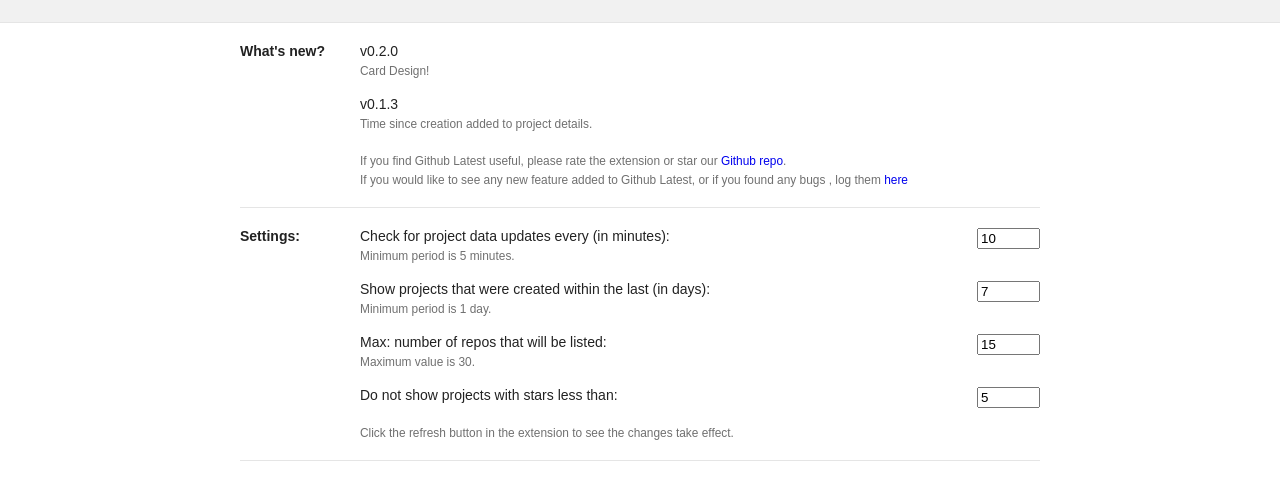
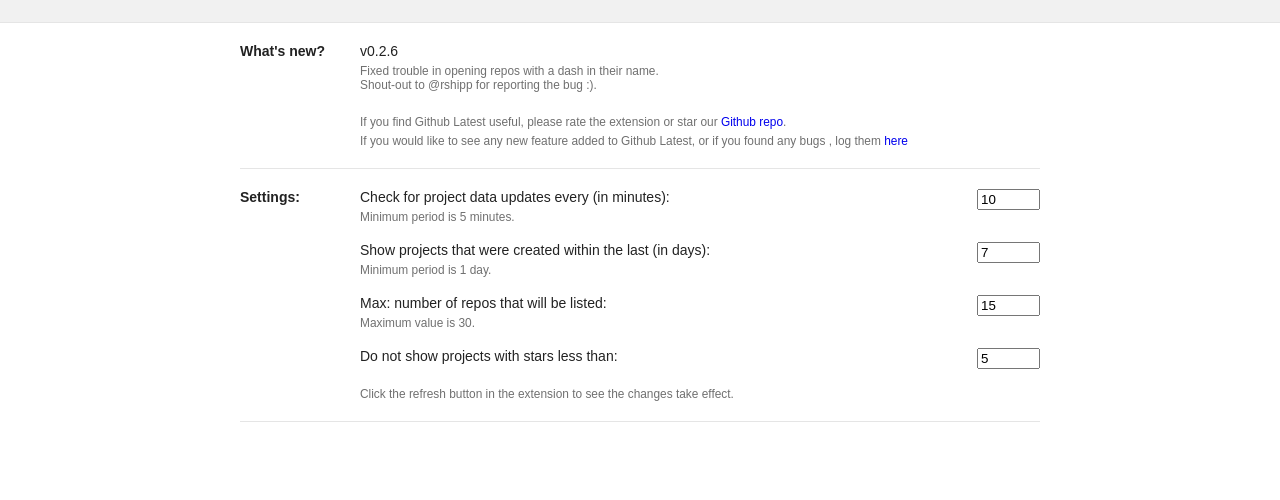
Before and after one commit to nishanthvijayan/GithubLatestProjects-Firefox, a website: page firefox/data/options.html in a window 1280 px wide. Shown: the part 72-572 px from the top of the page. Drawn offline with Linux system fonts and the light colour scheme.

Commit message:
Fixed #2 .Bug caused by faulty regex.

```diff
--- a/firefox/data/options.html
+++ b/firefox/data/options.html
@@ -41,11 +41,8 @@
     		<tr>
         		<td>What's new?</td>
         		<td>
-        			<label><span >v0.2.0</span></label>
-          			<p class="note" >Card Design!</p>
-					<p class="spacer"></p>
-        			<label><span >v0.1.3</span></label>
-          			<p class="note" >Time since creation added to project details.</p>
+        			<label><span >v0.2.6</span></label>
+          			<p class="note" >Fixed trouble in opening repos with a dash in their name.<br>Shout-out to @rshipp for reporting the bug :).</p>
 					<p class="spacer"></p>
 					<p class="note">If you find Github Latest useful, please rate the extension or star our <a href="https://github.com/nishanthvijayan/GithubLatestProjects-Firefox/">Github repo</a>.</p>
 					<p class="note">If you would like to see any new feature added to Github Latest, or if you found any bugs , log them <a href="https://github.com/nishanthvijayan/GithubLatestProjects-Firefox/issues">here</a></p>
--- a/firefox/data/popup.js
+++ b/firefox/data/popup.js
@@ -21,7 +21,7 @@ function putData(json)
     var nameNode = document.createElement("span");
     nameNode.appendChild(ownerName);
     nameNode.appendChild(repoName);
-    nameNode.data =/(https?:\/\/([-\w\.]+)+(:\d+)?(\/([\w\/_\.]*(\?\S+)?)?)?)/.exec(repo.html_url)[0];
+    nameNode.data = /((([A-Za-z]{3,9}:(?:\/\/)?)(?:[-;:&=\+\$,\w]+@)?[A-Za-z0-9.-]+|(?:www.|[-;:&=\+\$,\w]+@)[A-Za-z0-9.-]+)((?:\/[\+~%\/.\w-_]*)?\??(?:[-\+=&;%@.\w_]*)#?(?:[.\!\/\\w]*))?)/i.exec(repo.html_url)[0];
     nameNode.className = "name";
 
     node.appendChild(nameNode);
--- a/firefox/package.json
+++ b/firefox/package.json
@@ -5,5 +5,5 @@
   "description": "Helps you find Up & Coming Projects on Github.",
   "author": "Nishanth Vijayan",
   "license": "MPL 2.0",
-  "version": "0.2.5"
+  "version": "0.2.6"
 }
```
Also changed, not shown: 1 other file.
